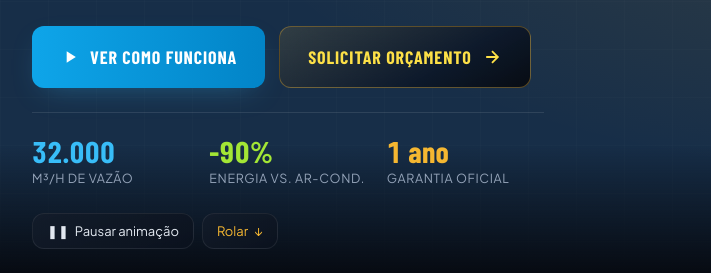
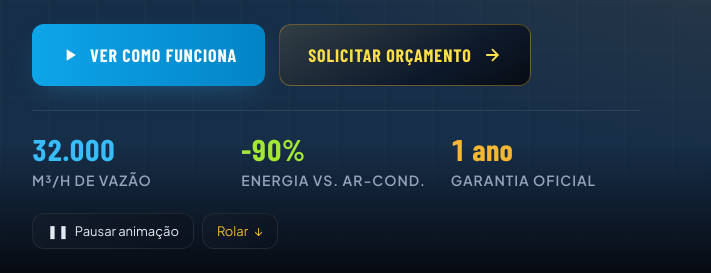
Before and after one commit to wesleymarz01/puro-ar-demo, a plain HTML site: page index.html in a window 1280 px wide. Shown: the part 527-800 px from the top of the page, 0-711 px from the left. Drawn offline with nearby package versions, Linux system fonts and the light colour scheme; a web font is replaced by a local one.

Commit message:
Legendas dos números do topo maiores e proporcionais

```diff
--- a/index.html
+++ b/index.html
@@ -103,6 +103,20 @@
       text-shadow: 0 1px 6px rgba(7, 11, 18, 0.9);
     }
     .logo-lockup-lg .logo-sub { margin-top: 2px; font-size: 12px; }
+    /* Legendas dos números do topo: mesma escala do site (13px celular / 14px desktop = texto padrão) */
+    .font-mono.text-2xl + .uppercase.tracking-wider:not(.font-mono) {
+      margin-top: 4px;
+      font-size: 13px;
+      line-height: 1.35;
+      font-weight: 600;
+      letter-spacing: 0.07em;
+      color: #94A3B8;
+    }
+    @media (min-width: 640px) {
+      .font-mono.text-2xl + .uppercase.tracking-wider:not(.font-mono) { font-size: 14px; }
+      /* um pouco mais de largura para "Energia vs. ar-cond." não quebrar no hífen */
+      .grid:has(> div > .font-mono.text-2xl + .uppercase.tracking-wider) { max-width: 38rem; }
+    }
     /* Etiqueta do topo cabe em uma linha no celular */
     @media (max-width: 639px) { .font-mono.hero-badge-txt { font-size: 10.5px; letter-spacing: 0.04em; } }
     /* Números grandes de destaque em Barlow Condensed (mesma família dos títulos) */
```
